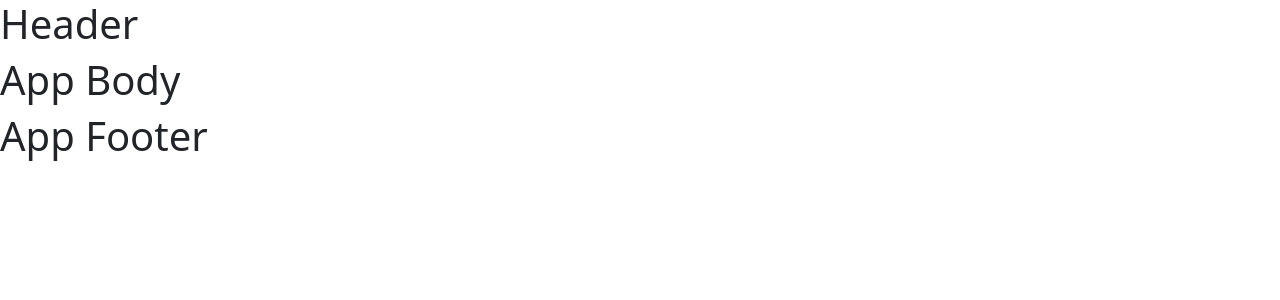
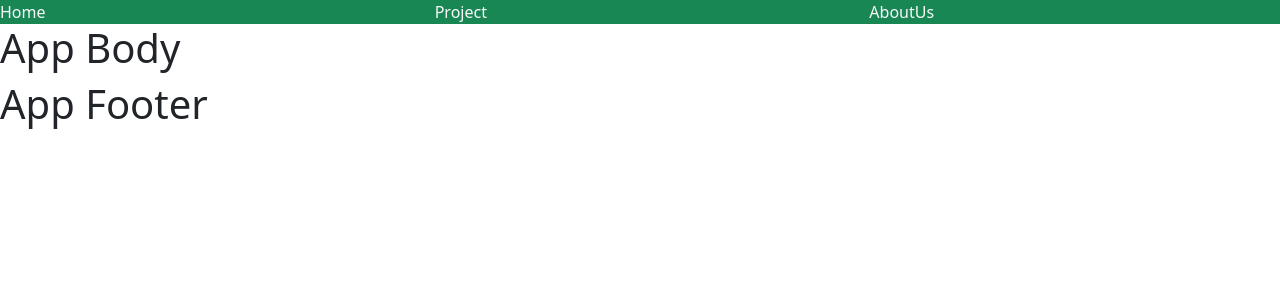
Before and after one commit to umeshtambat/third-react, a React (Create React App) app: page / in a window 1280 px wide. Shown: the top 300 px of the page. Built offline with nearby package versions, Linux system fonts and the light colour scheme.

Commit message:
header done

```diff
--- a/src/App.js
+++ b/src/App.js
@@ -2,11 +2,10 @@
 function App() {
   return (
     <>
-
       {/* <AppHeader></AppHeader> */}
-      <AppHeader/>
-      <AppBody/>
-      <AppFooter/>
+      <AppHeader />
+      <AppBody />
+      <AppFooter />
     </>
   );
 }
@@ -14,28 +13,34 @@
 //user defined Tag: <AppHeader/>
 function AppHeader() {
   return (
-    <>
-      <h1>Header</h1>
-    </>
+    <div className="row bg-success text-light">
+
+
+        {/* <h1 className="bg-dark  trxt-light p-3">Header</h1> */}
+        <div className="col">Home</div>
+        <div className="col">Project</div>
+        <div className="col">AboutUs</div>
+
+    </div>
   );
 }
 
 //user defined Tag: <AppBody/>
 function AppBody() {
-  return(
+  return (
     <>
-    <h1>App Body</h1>
+      <h1>App Body</h1>
     </>
-  )
+  );
 }
 
 //user defined Tag: <AppFooter/>
 function AppFooter() {
   return (
     <>
-    <h1>App Footer</h1>
+      <h1>App Footer</h1>
     </>
-  )
+  );
 }
 
 export default App;
```
